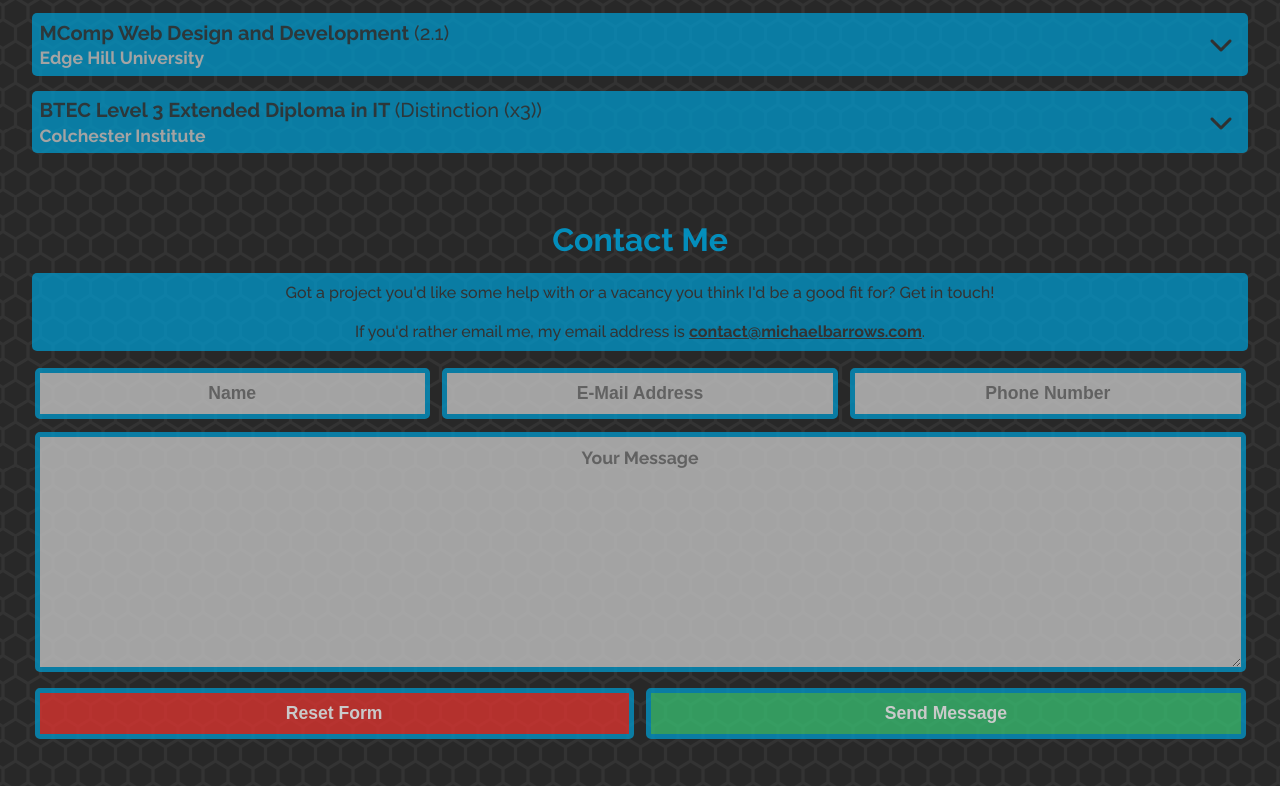
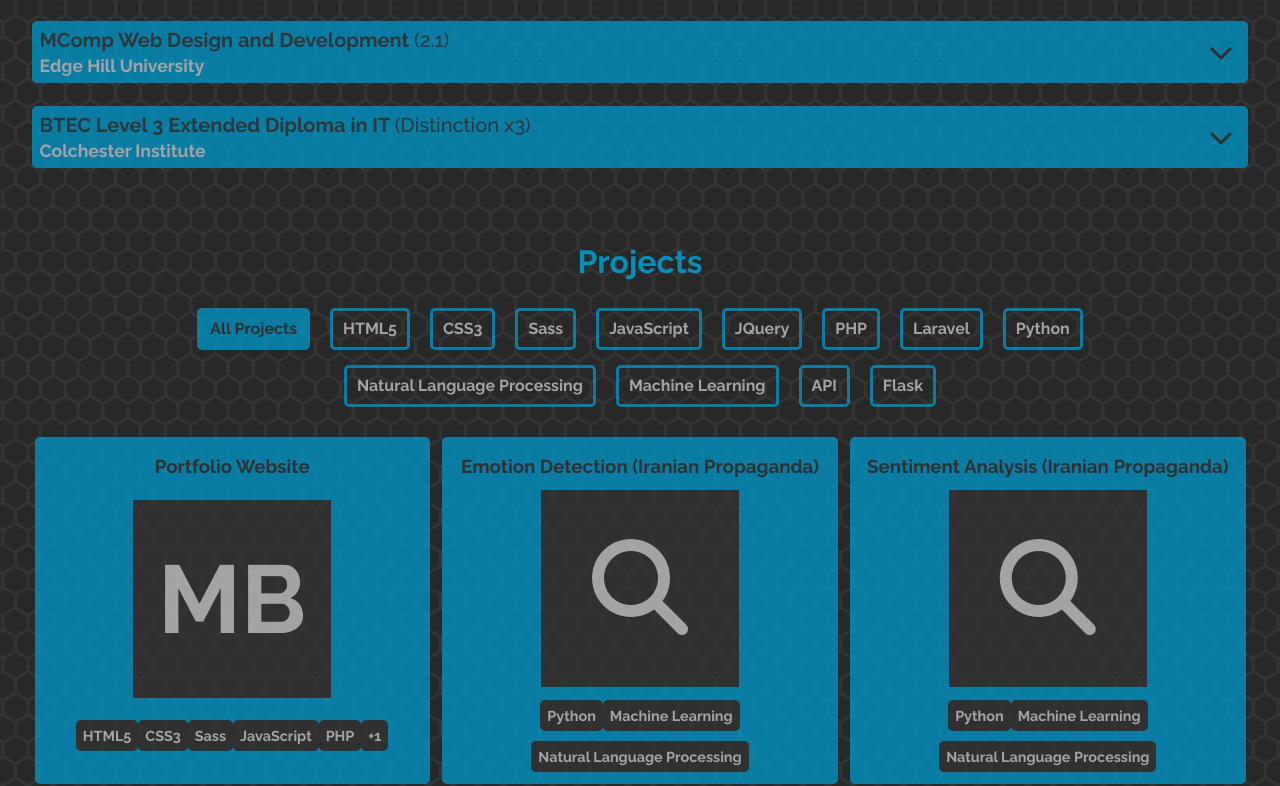
Before and after one commit to MichaelBarrows/michaelbarrows.github.io, a Vue app: page / in a window 1280 px wide. Shown: the part 1939-2725 px from the top of the page. Built offline with nearby package versions, Linux system fonts and the light colour scheme.

Commit message:
bringing projects over and converting to partial components

```diff
--- a/public/json/education.json
+++ b/public/json/education.json
@@ -16,7 +16,7 @@
     "btec" : {
         "institution": "Colchester Institute",
         "course": "BTEC Level 3 Extended Diploma in IT",
-        "grade": "Distinction (x3)",
+        "grade": "Distinction x3",
         "start": "September 2012",
         "end": "June 2014"
     }
--- /dev/null
+++ b/public/json/projects.json
@@ -0,0 +1,50 @@
+{
+    "portfolio": {
+        "id": 1,
+        "name": "Portfolio Website",
+        "pretty_url": "portfolio-website",
+        "short_description": "",
+        "long_description": "",
+        "image": null,
+        "text_logo": "MB",
+        "fa_icon_logo": null,
+        "tech_stack": [
+            1,
+            2,
+            3,
+            4,
+            6,
+            7
+        ]
+    },
+    "emotion": {
+        "id": 2,
+        "name": "Emotion Detection (Iranian Propaganda)",
+        "pretty_url": "mres-project-emotion-detection-iranian-propaganda",
+        "short_description": "",
+        "long_description": "",
+        "image": null,
+        "text_logo": null,
+        "fa_icon_logo": "fa-search",
+        "tech_stack": [
+            8,
+            10,
+            9
+        ]
+    },
+    "sentiment": {
+        "id": 3,
+        "name": "Sentiment Analysis (Iranian Propaganda)",
+        "pretty_url": "mres-project-sentiment-analysis-iranian-propaganda",
+        "short_description": "",
+        "long_description": "",
+        "image": null,
+        "text_logo": null,
+        "fa_icon_logo": "fa-search",
+        "tech_stack": [
+            8,
+            10,
+            9
+        ]
+    }
+}
--- /dev/null
+++ b/public/json/techstacks.json
@@ -0,0 +1,74 @@
+{
+    "1": {
+        "id": 1,
+        "name": "HTML5",
+        "identifier": "html5",
+        "is_long": 0
+    },
+    "2": {
+        "id": 2,
+        "name": "CSS3",
+        "identifier": "css3",
+        "is_long": 0
+    },
+    "3": {
+        "id": 3,
+        "name": "Sass",
+        "identifier": "sass",
+        "is_long": 0
+    },
+    "4": {
+        "id": 4,
+        "name": "JavaScript",
+        "identifier": "javascript",
+        "is_long": 1
+    },
+    "5": {
+        "id": 5,
+        "name": "JQuery",
+        "identifier": "jquery",
+        "is_long": 0
+    },
+    "6": {
+        "id": 6,
+        "name": "PHP",
+        "identifier": "php",
+        "is_long": 0
+    },
+    "7": {
+        "id": 7,
+        "name": "Laravel",
+        "identifier": "Laravel",
+        "is_long": 0
+    },
+    "8": {
+        "id": 8,
+        "name": "Python",
+        "identifier": "python",
+        "is_long": 0
+    },
+    "9": {
+        "id": 9,
+        "name": "Natural Language Processing",
+        "identifier": "natural-language-processing",
+        "is_long": 1
+    },
+    "10": {
+        "id": 10,
+        "name": "Machine Learning",
+        "identifier": "machine-learning",
+        "is_long": 1
+    },
+    "11": {
+        "id": 11,
+        "name": "API",
+        "identifier": "api",
+        "is_long": 0
+    },
+    "12": {
+        "id": 12,
+        "name": "Flask",
+        "identifier": "flask",
+        "is_long": 0
+    }
+}
--- /dev/null
+++ b/src/components/partials/Dropdown.vue
@@ -0,0 +1,36 @@
+<script>
+    export default {
+        props: {
+            subTitle: String
+        },
+        methods: {
+            dropdown(event) {
+                event.preventDefault();
+                let icon = event.target;
+                let body = event.target.parentElement.parentElement.parentElement.lastElementChild;
+                if (icon.classList.contains("fa-chevron-down")) {
+                    icon.classList.remove("fa-chevron-down", "closed");
+                    icon.classList.add("fa-chevron-up", "open");
+                    body.style = "display: block;";
+                } else {
+                    icon.classList.remove("fa-chevron-up", "open");
+                    icon.classList.add("fa-chevron-down", "closed");
+                    body.style = "display: none;";
+                }
+            }
+        }
+    };
+</script>
+
+<template>
+    <div class="all-12 education">
+        <div class="header closed">
+            <slot name="title"></slot>
+            <p>{{ subTitle }}</p>
+            <a href="#" @click="dropdown"><i class="fas fa-chevron-down"></i></a>
+        </div>
+        <div class="body">
+            <slot name="body"></slot>
+        </div>
+    </div>
+</template>
--- /dev/null
+++ b/src/components/partials/ProjectCard.vue
@@ -0,0 +1,47 @@
+<script>
+    import Tech from '/public/json/techstacks.json';
+    export default {
+        props: {
+            project: Object
+        },
+        data() {
+            return {
+                tech: Tech
+            }
+        }
+    };
+</script>
+
+<template>
+    <div class="small-12 medium-6 large-4 xlarge-4 project-card grid"><h3 class="all-12">{{ project.name }}</h3>
+        <img v-if="project.image" class="all-12" src="{{ asset('img/' . $project->image) }}" alt="{{ $project->name }}">
+        <div v-if="project.text_logo" class="not-img all-12">
+            <div class="text">
+                <p>{{ project.text_logo }}</p>
+            </div>
+        </div>
+        <div v-else-if="project.fa_icon_logo" class="not-img all-12">
+            <div class="text">
+                <p><i :class="'fas ' + project.fa_icon_logo"></i></p>
+            </div>
+        </div>
+        <div v-else class="not-img all-12">
+            <div class="text">
+                <p><i class="fas fa-code"></i></p>
+            </div>
+        </div>
+        <p v-if="project.short_description" class="short-description all-12">{{ project.short_description }}</p>
+        <div class="tech-stack all-12">
+            <div v-if="project.tech_stack.length > 5">
+                <p v-for="(t, index) in project.tech_stack.slice(0,5)">{{ tech[t].name }}</p>
+                <p>+{{ project.tech_stack.length - 5 }}</p>
+            </div>
+            <div v-else>
+                <p v-for="value in project.tech_stack">{{ tech[value].name }}</p>
+            </div>
+        </div>
+            <div class="link all-12">
+                <!-- <p><a href="{{ route('project.show', ['pretty_url' => $project->pretty_url]) }}">View Project</a></p> -->
+            </div>
+        </div>
+</template>
--- /dev/null
+++ b/src/components/partials/TechFilters.vue
@@ -0,0 +1,45 @@
+<script>
+    import Tech from '/public/json/techstacks.json';
+    export default {
+        data() {
+            return {
+                tech: Tech
+            }
+        },
+        methods: {
+            filter(event) {
+                event.preventDefault();
+                let stack_filters = document.getElementsByClassName('stack-filter');
+                for (let i = 0; i < stack_filters.length; i++) {
+                    let stack = event.target.dataset.techStack;
+                    let other_active = document.getElementsByClassName("active");
+                    for (let j = 0; j < other_active.length; j ++) {
+                        other_active[j].classList.remove("active");
+                    }
+                    event.target.classList.add("active");
+                    this.stack_filter(stack);
+                }
+            },
+            stack_filter (selected_stack) {
+                let proj_cards = document.getElementsByClassName("project-card");
+                for (let idx = 0; idx < proj_cards.length; idx++) {
+                    let stack = proj_cards[idx].dataset.techStack;
+                    stack = stack.split(" ");
+                    if (selected_stack == "all-active") {
+                        proj_cards[idx].style.display = "block";
+                    } else {
+                        if (!stack.includes(selected_stack)) {
+                            proj_cards[idx].style.display = "none";
+                        } else {
+                            proj_cards[idx].style.display = "block";
+                        }
+                    }
+                }
+            }
+        }
+    };
+</script>
+
+<template>
+    <a v-for="(t, index) in tech" @click="filter" href="#" class="stack-filter" :data-tech-stack="t.identifier">{{ t.name }}</a>
+</template>
--- a/src/components/sections/About.vue
+++ b/src/components/sections/About.vue
@@ -1,14 +1,15 @@
 <script>
+import Dropdown from "../partials/Dropdown.vue";
     export default {
     data() {
         return {
-                employment: fetch('/json/employment.json')
+            employment: fetch("/json/employment.json")
                 .then(response => response.json())
                 .then(data => this.employment = data),
-                education: fetch('/json/education.json')
+            education: fetch("/json/education.json")
                 .then(response => response.json())
                 .then(data => this.education = data)
-            }
+        };
     },
     methods: {
         dropdown(event) {
@@ -17,20 +18,18 @@
             let body = event.target.parentElement.parentElement.parentElement.lastElementChild;
             let header = event.target.parentElement.parentElement;
             if (icon.classList.contains("fa-chevron-down")) {
-                    icon.classList.remove("fa-chevron-down");
-                    icon.classList.add("fa-chevron-up");
-                    header.classList.add("open");
-                    header.classList.remove("closed");
+                icon.classList.remove("fa-chevron-down", "closed");
+                icon.classList.add("fa-chevron-up", "open");
                 body.style = "display: block;";
-                } else {
-                    icon.classList.remove("fa-chevron-up");
-                    icon.classList.add("fa-chevron-down");
-                    header.classList.add("closed");
-                    header.classList.remove("open");
+            }
+            else {
+                icon.classList.remove("fa-chevron-up", "open");
+                icon.classList.add("fa-chevron-down", "closed");
                 body.style = "display: none;";
             }
         }
-        }
+    },
+    components: { Dropdown }
 };
 </script>
 
@@ -93,28 +92,28 @@
 
             <div class="all-12 grid">
                 <h3 class="heading all-12">Employment</h3>
-                <div v-for="(job, index) in employment" class="all-12 education">
-                    <div class="header closed">
+                <div v-for="(job, index) in employment" class="all-12">
+                    <Dropdown :subTitle="job.company">
+                        <template v-slot:title>
                             <h3>{{ job.title }}</h3>
-                        <p>{{ job.company }}</p>
-                        <a href="#" @click="dropdown"><i class="fas fa-chevron-down"></i></a>
-                    </div>
-                    <div class="body">
-                        <p>{{ job.start }} - {{ job.end }}</p>
-                    </div>
+                        </template>
+                        <template v-slot:body>
+                            <p slot="body">{{ job.start }} - {{ job.end }}</p>
+                        </template>
+                    </Dropdown>
                 </div>
             </div>
             <div class="all-12 grid">
                 <h3 class="heading all-12">Education</h3>
                 <div v-for="(edu, index) in education" class="all-12 education">
-                    <div class="header closed">
+                    <Dropdown :subTitle="edu.institution">
+                        <template v-slot:title>
                             <h3>{{ edu.course }} <span class="small">({{ edu.grade }})</span></h3>
-                        <p>{{ edu.institution }}</p>
-                        <a href="#" @click="dropdown"><i class="fas fa-chevron-down"></i></a>
-                    </div>
-                    <div class="body">
-                        <p>{{ edu.start }} - {{ edu.end }}</p>
-                    </div>
+                        </template>
+                        <template v-slot:body>
+                            <p slot="body">{{ edu.start }} - {{ edu.end }}</p>
+                        </template>
+                    </Dropdown>
                 </div>
             </div>
         </div>
--- /dev/null
+++ b/src/components/sections/Projects.vue
@@ -0,0 +1,37 @@
+<script>
+import ProjectCard from "../partials/ProjectCard.vue";
+import TechFilters from "../partials/TechFilters.vue";
+    export default {
+    data() {
+        return {
+            projects: fetch("/json/projects.json")
+                .then(response => response.json())
+                .then(data => this.projects = data)
+        };
+    },
+    components: { ProjectCard, TechFilters }
+};
+</script>
+
+<template>
+    <section id="projects">
+        <div class="grid-container grid">
+            <div class="all-12">
+                <h2>Projects</h2>
+            </div>
+            <div class="all-12">
+                <p class="tech-filters">
+                    <a href="#" class="stack-filter active" data-tech-stack="all-active">All Projects</a>
+                    <!-- @foreach ($technologies as $technology) -->
+                    <TechFilters />
+                    <!-- @endforeach -->
+                </p>
+                    </div>
+                <div class="all-12 grid">
+                    <ProjectCard v-for="(project, index) in projects" :project="project"/>
+                    <!-- @endforeach -->
+                </div>
+            <!-- @endif -->
+        </div>
+    </section>
+</template>
--- a/src/views/HomeView.vue
+++ b/src/views/HomeView.vue
@@ -1,13 +1,15 @@
 <script setup>
-import Landing from '@/components/sections/Landing.vue'
-import About from '@/components/sections/About.vue'
-import Contact from '@/components/sections/Contact.vue'
+import Landing from '@/components/sections/Landing.vue';
+import About from '@/components/sections/About.vue';
+import Contact from '@/components/sections/Contact.vue';
+import Projects from '../components/sections/Projects.vue';
 </script>
 
 <template>
   <main>
     <Landing />
     <About />
+    <Projects />
     <Contact />
   </main>
 </template>
```
Lines whose indentation alone changed are shown as unchanged.
